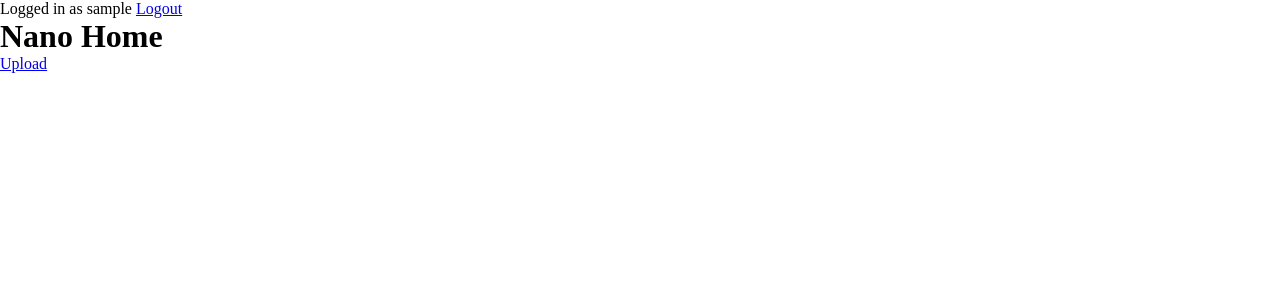
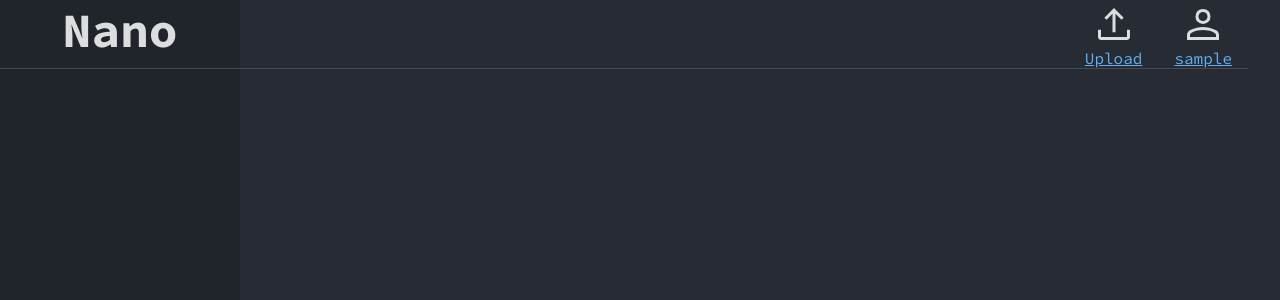
Before and after one commit to JoB5nd11/Nano, a Django app: page / in a window 1280 px wide. Shown: the top 300 px of the page. Run offline with Django 3.2, Linux system fonts and the light colour scheme; the visitor is signed in with stand-in values (Sample User, id 1); data that the repository does not hold is empty.

Commit message:
Minor Design Ideas

```diff
--- a/main/static/main/css/base.css
+++ b/main/static/main/css/base.css
@@ -1,5 +1,46 @@
+@import url("fonts.css");
+
+:root{
+    --background-primary: #272b34;
+    --background-primary-alt: #20242b;
+    --border: #424958;
+
+    --text-normal: #dcddde;
+    --link-normal: #61afef;
+    --link-hover: #69bafd;
+
+    --gray-1: #5C6370;
+    --gray-2: #abb2bf;
+    --red: #e06c75;
+    --orange: #d19a66;
+    --yellow: #e5c07b;
+    --green: #98c379;
+    --aqua: #56b6c2;
+    --blue: #61afef;
+    --purple: #c678dd;
+}
+
 *{
     margin: 0;
     padding: 0;
     box-sizing: border-box;
+    font-family: SourceCode;
 }
+
+html{
+    background: var(--background-primary);
+    color: var(--text-normal);
+    height: 100%;
+}
+
+body{
+    height: 100%;
+}
+
+a{
+    color: var(--link-normal);
+}
+
+a:hover{
+    color: var(--link-hover);
+}
--- /dev/null
+++ b/main/static/main/css/fonts.css
@@ -0,0 +1,24 @@
+@font-face {
+    font-family: 'Roboto';
+    src: url('../fonts/Roboto.ttf') format('truetype');
+}
+
+@font-face {
+    font-family: 'Roboto-Bold';
+    src: url('../fonts/Roboto-Bold.ttf') format('truetype');
+}
+
+@font-face {
+    font-family: 'Roboto-Italic';
+    src: url('../fonts/Roboto-Italic.ttf') format('truetype');
+}
+
+@font-face {
+    font-family: 'RobotoMono';
+    src: url('../fonts/RobotoMono.ttf') format('truetype');
+}
+
+@font-face {
+    font-family: 'SourceCode';
+    src: url('../fonts/SourceCodePro.ttf') format('truetype');
+}
--- a/main/static/main/css/home.css
+++ b/main/static/main/css/home.css
@@ -0,0 +1,45 @@
+.home-logo{
+    display: flex;
+    justify-content: center;
+    background: var(--background-primary-alt);
+    border-bottom: 1px solid var(--border);
+    /* border-right: 1px solid var(--border); */
+}
+
+.home-logo h1{
+    font-size: 3rem;
+}
+
+.home-header{
+    /*for right alignment*/
+    flex-grow: 1;
+    justify-content: flex-end;
+    border-bottom: 1px solid var(--border);
+    display: flex;
+    margin-right: 2rem;
+}
+
+.icon-text-wrapper{
+    margin: 0 1rem;
+}
+
+.icon-wrapper{
+    display: flex;
+    justify-content: center;
+}
+
+.icon-wrapper svg{
+    fill: var(--text-normal);
+}
+
+.home-wrapper{
+    height: 100%;
+    display: grid;
+    grid-template-columns: 15rem auto;
+    grid-template-rows: auto 1fr;
+}
+
+.home-sidebar{
+    background: var(--background-primary-alt);
+    /* border-right: 1px solid var(--border); */
+}
--- a/main/templates/main/home.html
+++ b/main/templates/main/home.html
@@ -3,16 +3,56 @@
 {% block content %}
 
 <link rel="stylesheet" type="text/css" href="{% static 'main/css/home.css'%}">
+
+<div class="home-wrapper">
+  <!-- Title and Logo -->
+  <div class="home-logo">
+    <h1>Nano</h1>
+  </div>
+
+  <!-- Header -->
+  <div class="home-header">
+    <div class="icon-text-wrapper">
+      <a href="{% url 'nano-upload' %}">
+        <div class="icon-wrapper">
+          <svg height="48" width="48">
+            <path
+              d="M11 40q-1.2 0-2.1-.9Q8 38.2 8 37v-7.15h3V37h26v-7.15h3V37q0 1.2-.9 2.1-.9.9-2.1.9Zm11.5-7.65V13.8l-6 6-2.15-2.15L24 8l9.65 9.65-2.15 2.15-6-6v18.55Z" />
+          </svg>
+        </div>
+        <span>Upload</span>
+      </a>
+    </div>
+
     {% if user.is_authenticated %}
-  Logged in as {{ user.username }}
-  <a href="{% url 'accounts-logout' %}">Logout</a>
+    <div class="icon-text-wrapper">
+      <a href="{% url 'accounts-logout' %}">
+        <div class="icon-wrapper">
+          <svg height="48" width="48">
+            <path
+              d="M24 23.95q-3.3 0-5.4-2.1-2.1-2.1-2.1-5.4 0-3.3 2.1-5.4 2.1-2.1 5.4-2.1 3.3 0 5.4 2.1 2.1 2.1 2.1 5.4 0 3.3-2.1 5.4-2.1 2.1-5.4 2.1ZM8 40v-4.7q0-1.9.95-3.25T11.4 30q3.35-1.5 6.425-2.25Q20.9 27 24 27q3.1 0 6.15.775 3.05.775 6.4 2.225 1.55.7 2.5 2.05.95 1.35.95 3.25V40Zm3-3h26v-1.7q0-.8-.475-1.525-.475-.725-1.175-1.075-3.2-1.55-5.85-2.125Q26.85 30 24 30t-5.55.575q-2.7.575-5.85 2.125-.7.35-1.15 1.075Q11 34.5 11 35.3Zm13-16.05q1.95 0 3.225-1.275Q28.5 18.4 28.5 16.45q0-1.95-1.275-3.225Q25.95 11.95 24 11.95q-1.95 0-3.225 1.275Q19.5 14.5 19.5 16.45q0 1.95 1.275 3.225Q22.05 20.95 24 20.95Zm0-4.5ZM24 37Z" />
+          </svg>
+        </div>
+        <span>{{ user.username }}</span>
+      </a>
+    </div>
     {% endif %}
-<h1>Nano Home</h1>
-<a href="{% url 'nano-upload' %}">Upload</a>
+  </div>
+
+  <!-- Sidebar -->
+  <div class="home-sidebar">
+
+  </div>
+
+  <!-- Content -->
+  <div class="home-content">
     <br>
     {% for video in videos %}
     <video src="{{ video.media.url }}" width="400" height="300" controls></video>
     <br>
     {% endfor %}
+  </div>
+
+</div>
 
 {% endblock content %}
```
Also changed, not shown: main/static/main/fonts/Roboto-Bold.ttf (added), main/static/main/fonts/Roboto-Italic.ttf (added), main/static/main/fonts/Roboto.ttf (added), main/static/main/fonts/RobotoMono.ttf (added), main/static/main/fonts/SourceCodePro.ttf (added), main/static/main/icons/person.svg (added), main/static/main/icons/upload.svg (added). Lines whose indentation alone changed are shown as unchanged.
